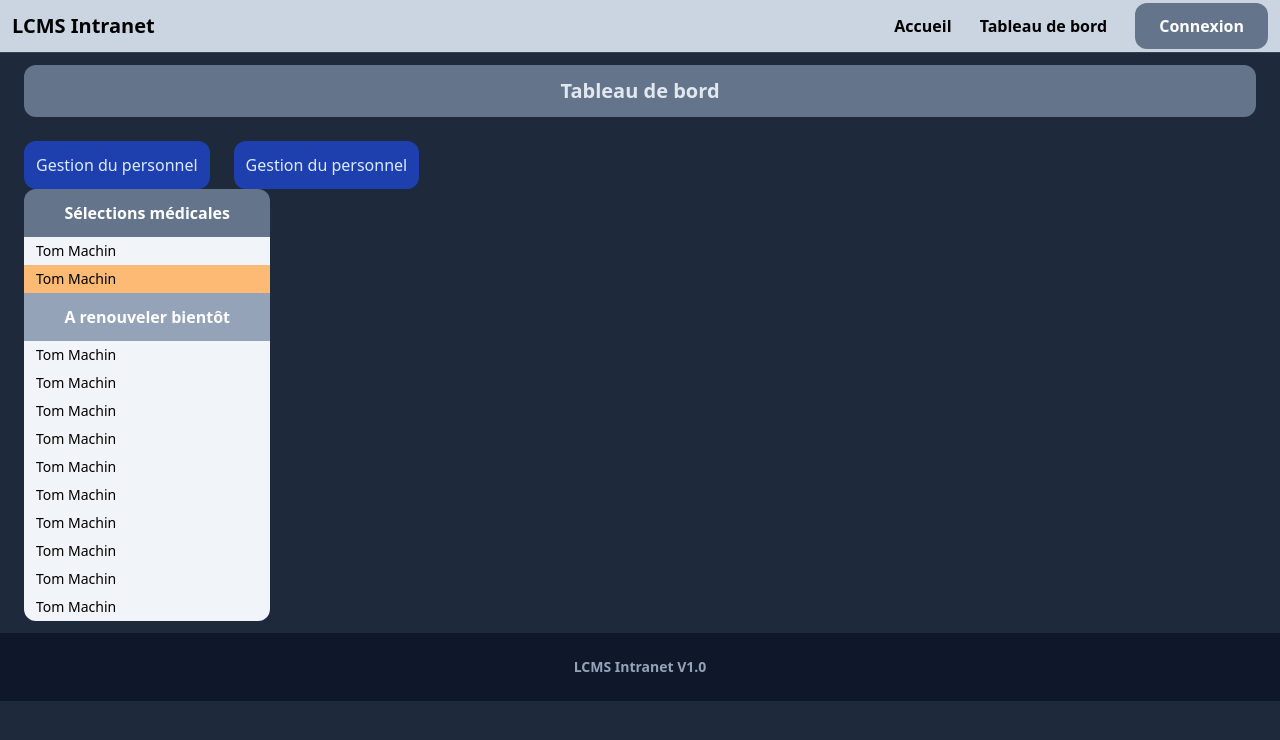
After one commit to jphoubion/lcms_intranet, a Django app: template dashboard/templates/dashboard/index.html in a window 1280 px wide. The commit adds this page. Shown: the top 740 px of the page. Run offline with Django 4.2, Linux system fonts and the light colour scheme; the template is opened without the code that fills it, so the values that code supplies are empty; some libraries are stand-ins or nearby versions.

Commit message:
* Models added * Views added

```diff
--- a/core/templates/core/base.html
+++ b/core/templates/core/base.html
@@ -6,24 +6,24 @@
     <script src="https://cdn.tailwindcss.com"></script>
     <title>{% block title %}{% endblock %} | LCMS Intranet</title>
 </head>
-<body>
-    <nav class="py-6 px-6 flex justify-between items-center bg-slate-100 border-b border-slate-700">
-        <a href="/" class="text-xl font-semibold">LCMS</a>
+<body class="bg-slate-800">
+    <nav class="py-3 px-3 flex justify-between items-center bg-slate-300 border-b border-slate-700">
+        <a href="/" class="text-xl font-semibold">LCMS Intranet</a>
         <div class="space-x-6">
-            <a href="#" class="text-lg font-semibold hover:text-gray-500">New item</a>
-            <a href="#" class="text-lg font-semibold hover:text-gray-500">New item 2</a>
+            <a href="{% url 'index' %}" class="text-md font-semibold hover:text-gray-500">Accueil</a>
+            <a href="{% url 'dashboard' %}" class="text-md font-semibold hover:text-gray-500">Tableau de bord</a>
 
-            <a href="#" class="px-6 py-3 text-lg font-semibold bg-slate-500 text-white rounded-xl hover:bg-slate-700">Connexion</a>
+            <a href="#" class="px-6 py-3 text-md font-semibold bg-slate-500 text-white rounded-xl hover:bg-slate-700">Connexion</a>
 
         </div>
     </nav>
-    <div class="px-6 py-6">
+    <div class="px-6 py-3 bg-slate-800">
         {% block content %}
         {% endblock %}
     </div>
-    <footer class="py-6 px-6 flex justify-between bg-slate-900">
-        <div>
-            <h3 class="font-semibold text-slate-400">LCMS Intranet V1.0</h3>
+    <footer class="py-6 px-6 bg-slate-900">
+        <div class="text-center">
+            <h3 class="text-sm text-slate-400 font-semibold">LCMS Intranet V1.0</h3>
         </div>
     </footer>
 </body>
--- /dev/null
+++ b/dashboard/templates/dashboard/index.html
@@ -0,0 +1,36 @@
+{% extends 'core/base.html' %}
+
+{% block title %}
+Dashboard
+{% endblock %}
+
+{% block content %}
+    <h1 class="mb-6 py-3 text-xl font-bold text-slate-200 bg-slate-500 text-center rounded-xl ">Tableau de bord</h1>
+    <div class="inline-flex space-x-6">
+        <a class="bg-blue-800 p-3 rounded-xl text-blue-100" href="{% url 'employees' %}">Gestion du personnel</a>
+        <a class="bg-blue-800 p-3 rounded-xl text-blue-100" href="#">Gestion du personnel</a>
+    </div>
+    <div class="w-1/5 p-3 text-center bg-slate-500 rounded-t-xl">
+        <h3 class="text-white font-semibold">Sélections médicales</h3>
+    </div>
+    <div class="w-1/5 bg-slate-100">
+        <p class="px-3 py-1 text-sm">Tom Machin</p>
+        <p class="px-3 py-1 text-sm bg-orange-300">Tom Machin</p>
+    </div>
+    <div class="w-1/5 bg-slate-400">
+        <h3 class="p-3 text-white text-center font-semibold">A renouveler bientôt</h3>
+    </div>
+    <div class="w-1/5 bg-slate-100 rounded-b-xl">
+        <p class="px-3 py-1 text-sm">Tom Machin</p>
+        <p class="px-3 py-1 text-sm">Tom Machin</p>
+        <p class="px-3 py-1 text-sm">Tom Machin</p>
+        <p class="px-3 py-1 text-sm">Tom Machin</p>
+        <p class="px-3 py-1 text-sm">Tom Machin</p>
+        <p class="px-3 py-1 text-sm">Tom Machin</p>
+        <p class="px-3 py-1 text-sm">Tom Machin</p>
+        <p class="px-3 py-1 text-sm">Tom Machin</p>
+        <p class="px-3 py-1 text-sm">Tom Machin</p>
+        <p class="px-3 py-1 text-sm">Tom Machin</p>
+
+    </div>
+{% endblock %}
--- a/lcms_intranet/settings.py
+++ b/lcms_intranet/settings.py
@@ -38,6 +38,8 @@ INSTALLED_APPS = [
     'django.contrib.messages',
     'django.contrib.staticfiles',
     'core',
+    'dashboard',
+    'employees',
 ]
 
 MIDDLEWARE = [
--- a/lcms_intranet/urls.py
+++ b/lcms_intranet/urls.py
@@ -17,8 +17,12 @@ from django.contrib import admin
 from django.urls import path
 
 from core.views import index
+from dashboard.views import index as dashboard_index
+from employees.views import index as employees_index
 
 urlpatterns = [
     path('', index, name="index"),
+    path('employees/', employees_index, name="employees"),
+    path('dashboard/', dashboard_index, name="dashboard"),
     path('admin/', admin.site.urls),
 ]
```
Also changed, not shown: core/templates/core/index.html (+67 -22 lines), employees/templates/employees/index.html (added, +20 -0 lines), db.sqlite3 (deleted).
